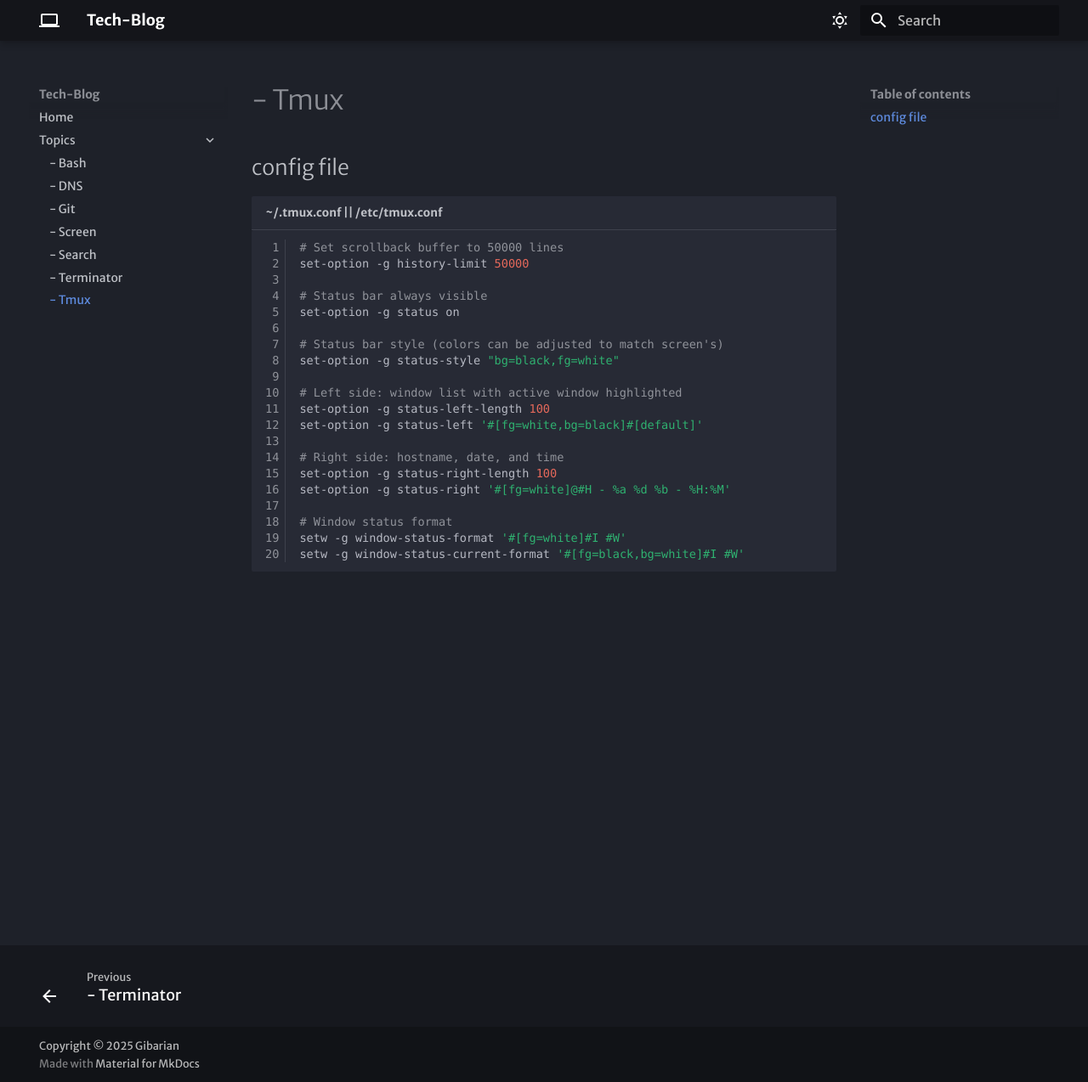
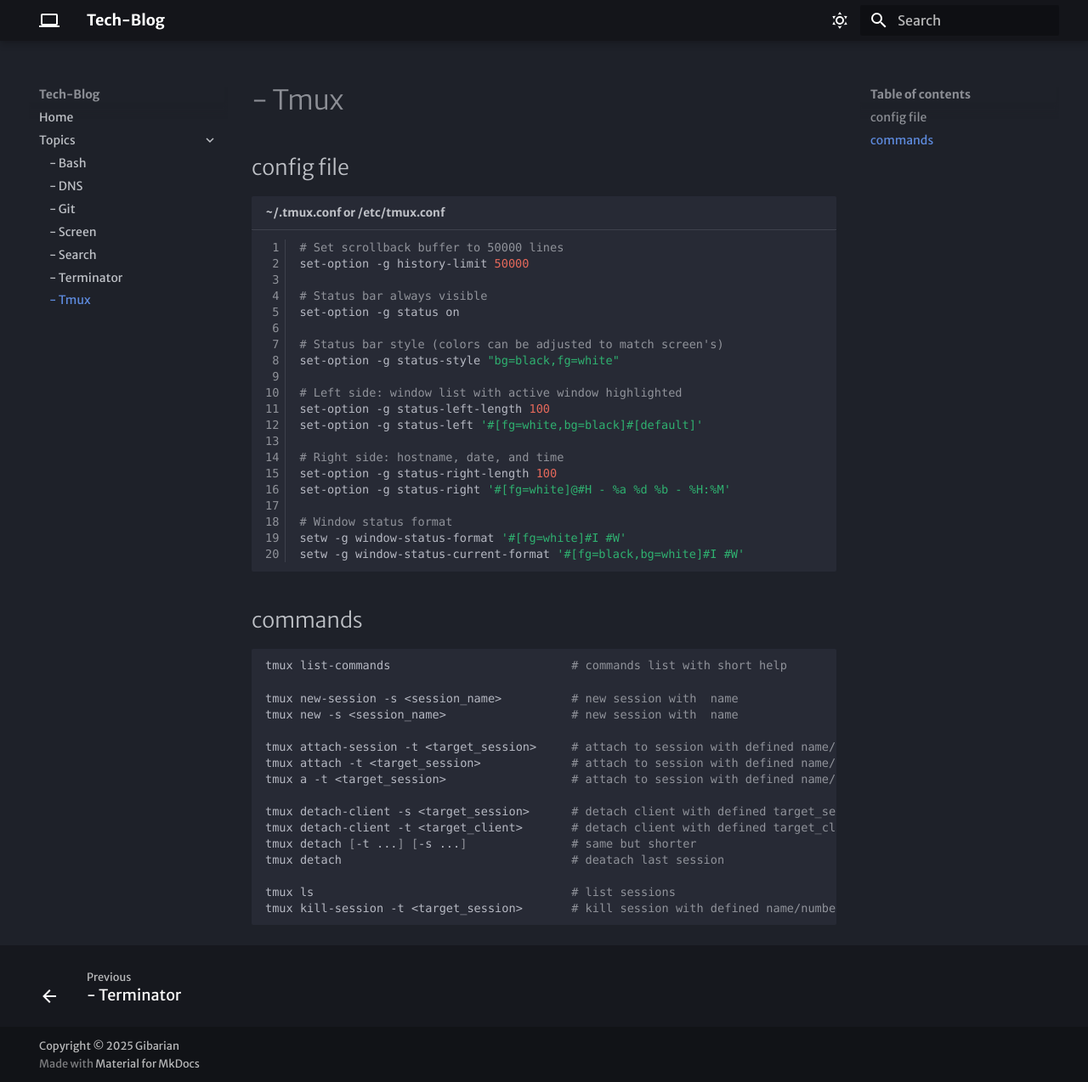
Before and after one commit to gibarian/tech-blog, an MkDocs documentation site: the page built from docs/topics/tmux.md, in a window 1280 px wide and 1274 px high. Shown: the whole window at 85% size. Built offline with MkDocs 1.6.1 and Material for MkDocs 9.7.7, drawn with Linux system fonts in a browser that asks for light colours; some web fonts are replaced.

Commit message:
tmux screen

````diff
--- a/docs/topics/tmux.md
+++ b/docs/topics/tmux.md
@@ -4,7 +4,7 @@
 
 ## config file
 
-```bash title="~/.tmux.conf || /etc/tmux.conf" linenums="1"
+```bash title="~/.tmux.conf or /etc/tmux.conf" linenums="1"
 # Set scrollback buffer to 50000 lines
 set-option -g history-limit 50000
 
@@ -26,3 +26,24 @@
 setw -g window-status-format '#[fg=white]#I #W'
 setw -g window-status-current-format '#[fg=black,bg=white]#I #W'
 ```
+
+## commands
+
+```bash
+tmux list-commands                          # commands list with short help
+
+tmux new-session -s <session_name>          # new session with  name
+tmux new -s <session_name>                  # new session with  name
+
+tmux attach-session -t <target_session>     # attach to session with defined name/number
+tmux attach -t <target_session>             # attach to session with defined name/number
+tmux a -t <target_session>                  # attach to session with defined name/number
+
+tmux detach-client -s <target_session>      # detach client with defined target_session
+tmux detach-client -t <target_client>       # detach client with defined target_client
+tmux detach [-t ...] [-s ...]               # same but shorter
+tmux detach                                 # deatach last session
+
+tmux ls                                     # list sessions
+tmux kill-session -t <target_session>       # kill session with defined name/number
+```
````
Also changed, not shown: docs/topics/screen.md (+1 -1 lines).
